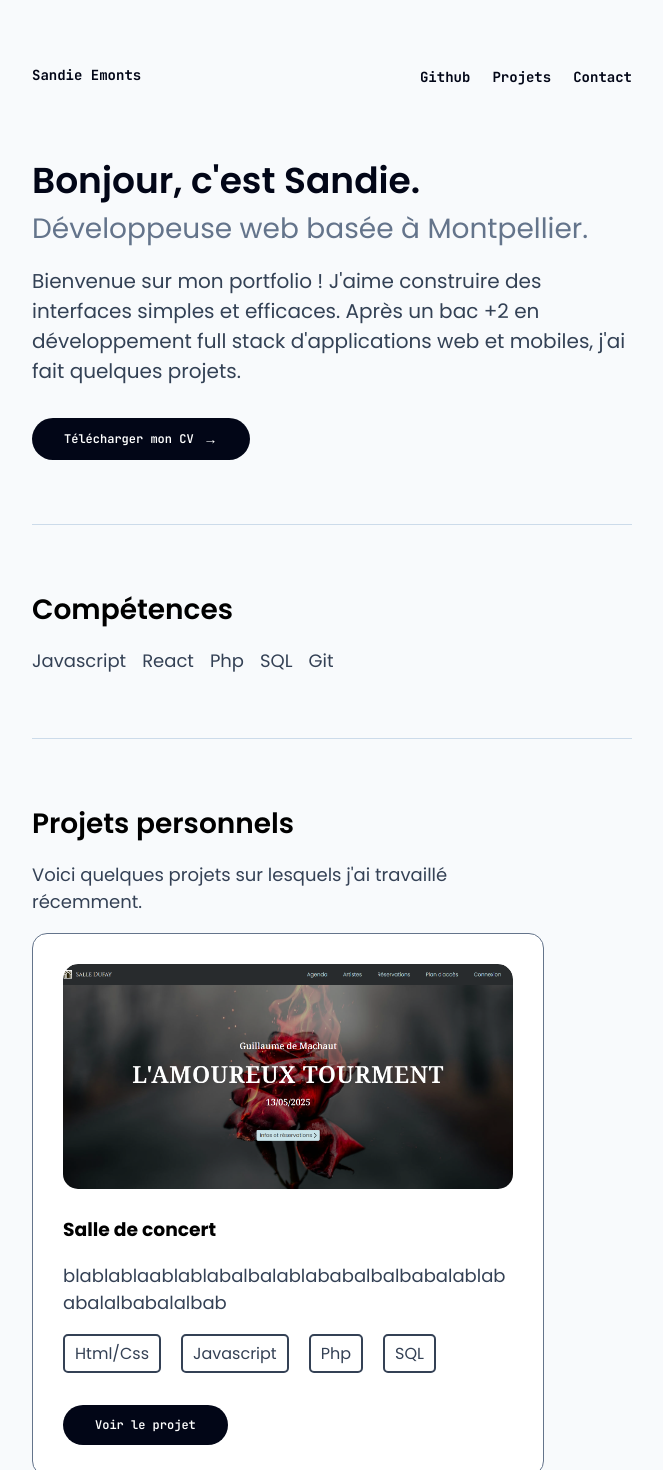
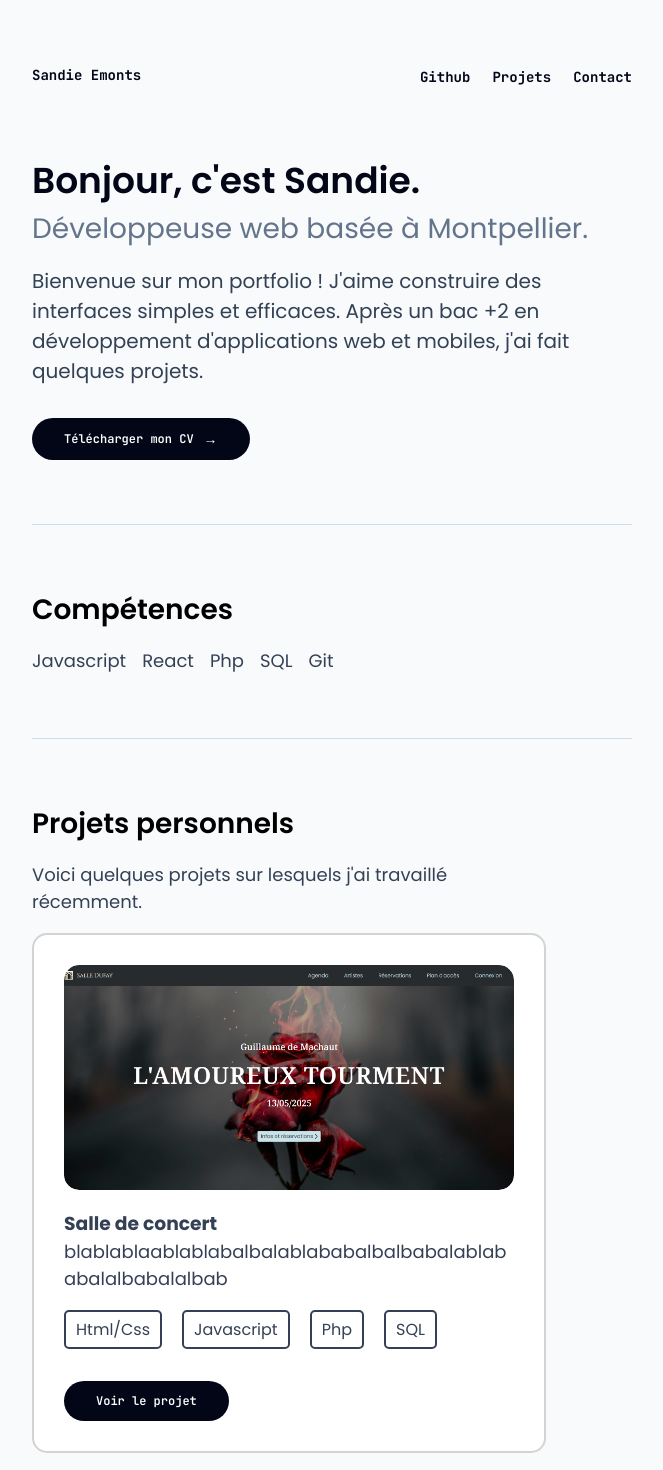
Before and after one commit to sandie75/Portfolio-Mini, a React (Vite) app: page / in a window 1280 px wide. Shown: the top 1470 px of the page, without its empty margins (308-971 px from the left). Built offline with nearby package versions, Linux system fonts and the light colour scheme; a web font is replaced by a local one.

Commit message:
fix zoom débordement

```diff
--- a/src/components/about/About.jsx
+++ b/src/components/about/About.jsx
@@ -4,7 +4,7 @@ const About = () => {
     return <section className ="about">
         <h1>Bonjour, c'est Sandie.</h1>
          <h2>Développeuse web basée à Montpellier.</h2>
-         <p className="intro">Bienvenue sur mon portfolio ! J'aime construire des interfaces simples et efficaces. Après un bac +2 en développement full stack d'applications web et mobiles, j'ai fait quelques projets.</p>
+         <p className="intro">Bienvenue sur mon portfolio ! J'aime construire des interfaces simples et efficaces. Après un bac +2 en développement d'applications web et mobiles, j'ai fait quelques projets.</p>
 
          <button className="cv">Télécharger mon CV <span className="arrow">→</span></button>
 
--- a/src/components/projects/projects.css
+++ b/src/components/projects/projects.css
@@ -8,6 +8,10 @@
     font-weight: 600;
     margin-top: 0;
     margin-bottom: 16px;
+}
+.projects h3{
+    color: #344155;
+    margin-bottom: 0;
 }
 .projects p{
     font-size: 18px;
@@ -45,12 +49,19 @@
 }
 
 .project{
-    border: 1px solid #64748b;
+    border: 2px solid lightgrey;
     border-radius: 15px;
     padding: 30px;
     background-color: white;
     max-width: fit-content;
+    margin-bottom: 32px;
 }
+.project a{
+    display: block;
+    line-height: 0;
+}
+/* Voir explication en bas*/
+
 .project-img{
     overflow: hidden;
     border-radius: 15px;
@@ -93,3 +104,17 @@
 .projects button:hover{
     cursor: pointer;
 }
+
+/* Problème: il y a un espace supplémentaire sous l'image,, entre l'image et son contenant avec le lien. L'effet de zoom est donc raté, car l'image déborde vers le bas au survol .
+
+Les balises <a> sont en inline par défaut, ce qui peut entraîner cet espace supplémentaire.
+Pourquoi ?
+L'image est considérée comme un élément inline-block.
+Les éléments inline ont un espacement en bas (à cause de l'alignement vertical par défaut).
+Le lien <a> hérite de cet espacement, ce qui fait dépasser la hauteur du lien sous l’image.
+=> a { display: block; }
+
+Autre détail qui contribue au même problème:
+Les éléments inline (comme <a>) peuvent hériter d’un line-height trop grand, créant ainsi un espace sous l’image. Pourquoi ? Un line-height supérieur à 0 peut ajouter un espace même si l’image est bien bloquée.
+=> a{ line-height: 0; }
+*/
```
